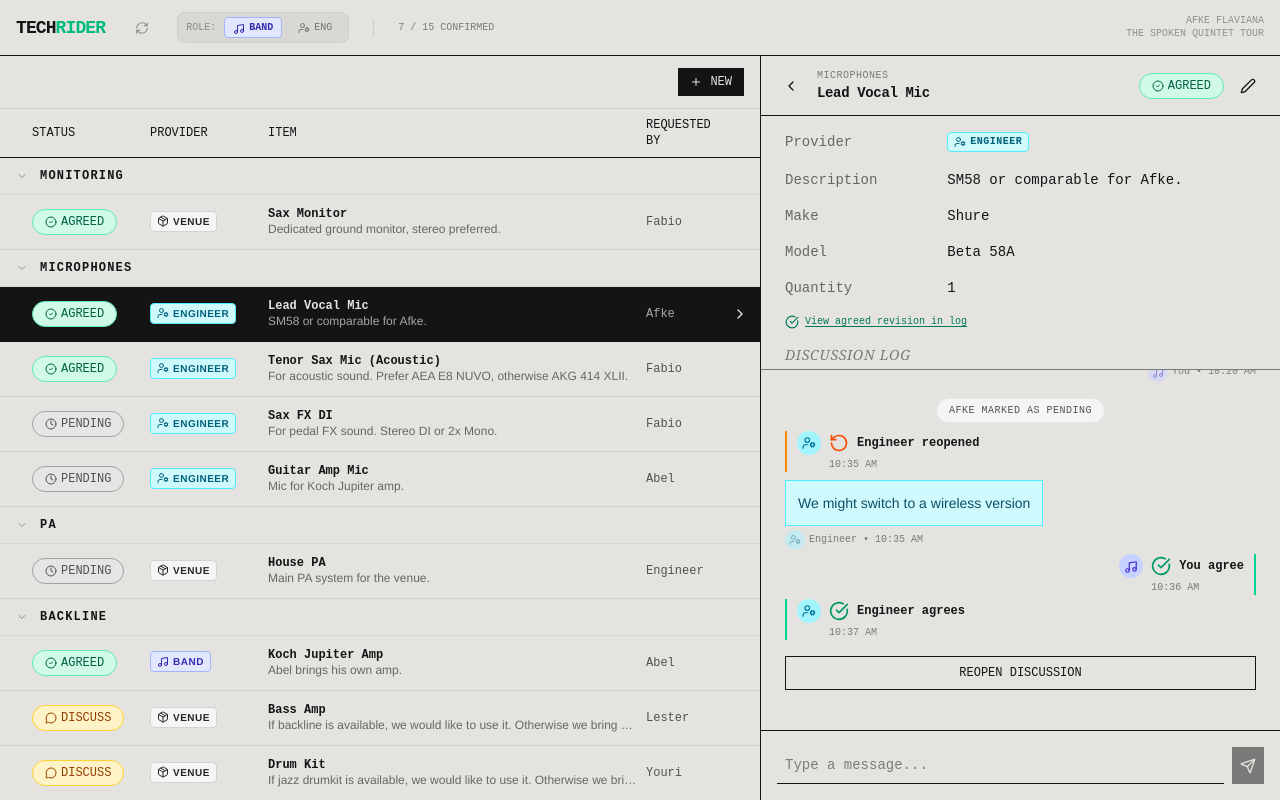
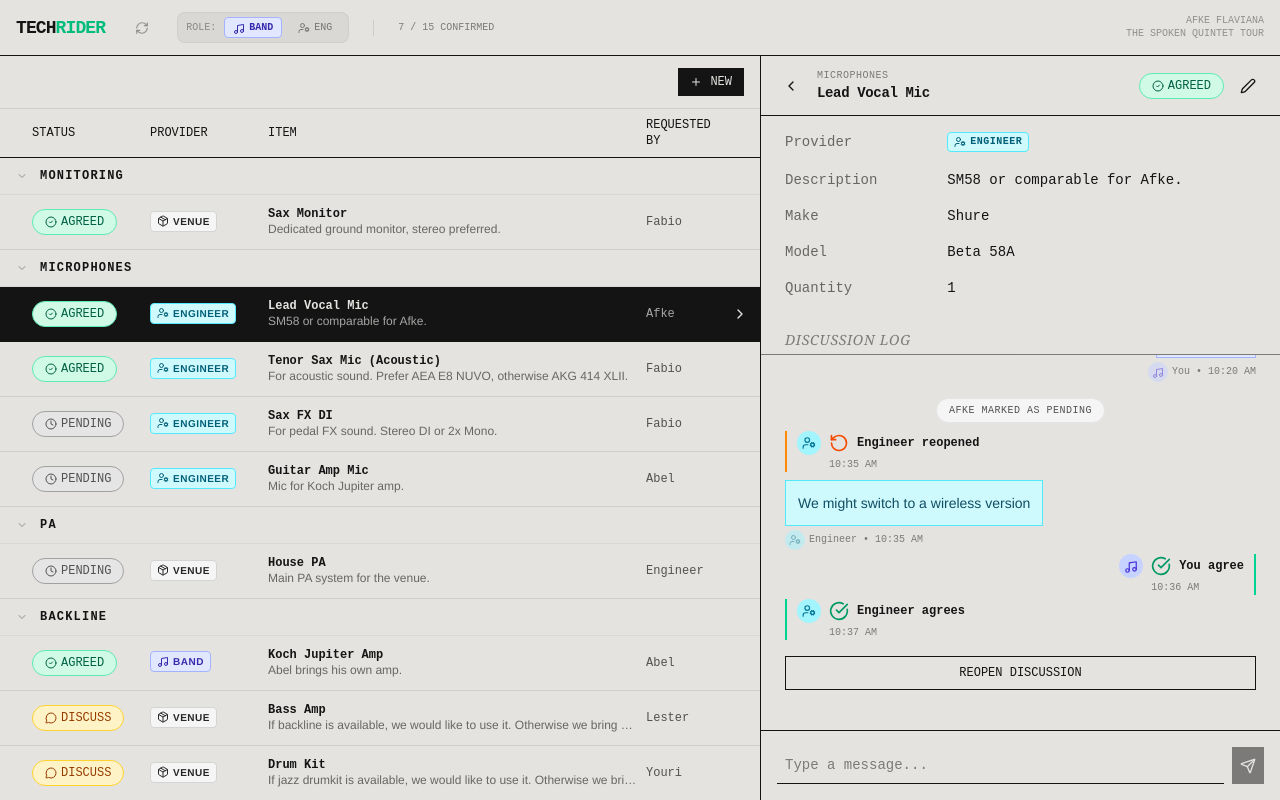
Before and after one commit to rikdewit/Miked-Briefing-System, a React (Vite) app: page / in a window 1280 px wide. Built offline with nearby package versions, Linux system fonts and the light colour scheme.

Commit message:
Removed:
Both "View agreed revision in log" buttons (when agreed and when discussing)
Unused scrollToRevision function

```diff
--- a/src/components/ItemDetailView.tsx
+++ b/src/components/ItemDetailView.tsx
@@ -37,11 +37,6 @@ export const ItemDetailView: React.FC<ItemDetailViewProps> = ({
   useEffect(() => {
     commentsEndRef.current?.scrollIntoView({ behavior: 'smooth' });
   }, [item.comments]);
-
-  const scrollToRevision = (commentId: string) => {
-    const el = scrollContainerRef.current?.querySelector(`#revision-${commentId}`);
-    el?.scrollIntoView({ behavior: 'smooth', block: 'start' });
-  };
 
   // Get the latest revision comment first
   const lastRevisionComment = [...item.comments].reverse().find(c => c.type === 'ITEM_REVISION');
@@ -220,25 +215,8 @@ export const ItemDetailView: React.FC<ItemDetailViewProps> = ({
           {/* Agreement summary + ACCEPT button — only when revision is pending */}
           {lastRevisionComment && (
             <div className="mt-4 space-y-2">
-              {bothPartiesAgreed && item.status === 'AGREED' ? (
-                <button
-                  onClick={() => scrollToRevision(lastRevisionComment.id)}
-                  className="flex items-center gap-1.5 text-emerald-700 font-mono text-[10px] underline underline-offset-2 hover:opacity-70 transition-opacity"
-                >
-                  <CheckCircle className="w-3.5 h-3.5" />
-                  View agreed revision in log
-                </button>
-              ) : item.status === 'DISCUSSING' ? (
-                <>
-                  <button
-                    onClick={() => scrollToRevision(lastRevisionComment.id)}
-                    className="flex items-center gap-1.5 text-gray-500 font-mono text-[10px] underline underline-offset-2 hover:opacity-70 transition-opacity opacity-60"
-                  >
-                    <CheckCircle className="w-3.5 h-3.5" />
-                    View agreed revision in log
-                  </button>
-                  <div className="text-[10px] opacity-50 italic">Agreement voided — awaiting new proposal</div>
-                </>
+              {bothPartiesAgreed && item.status === 'AGREED' ? null : item.status === 'DISCUSSING' ? (
+                <div className="text-[10px] opacity-50 italic">Agreement voided — awaiting new proposal</div>
               ) : (
                 <>
                   {agreementComments.length > 0 && (
```
